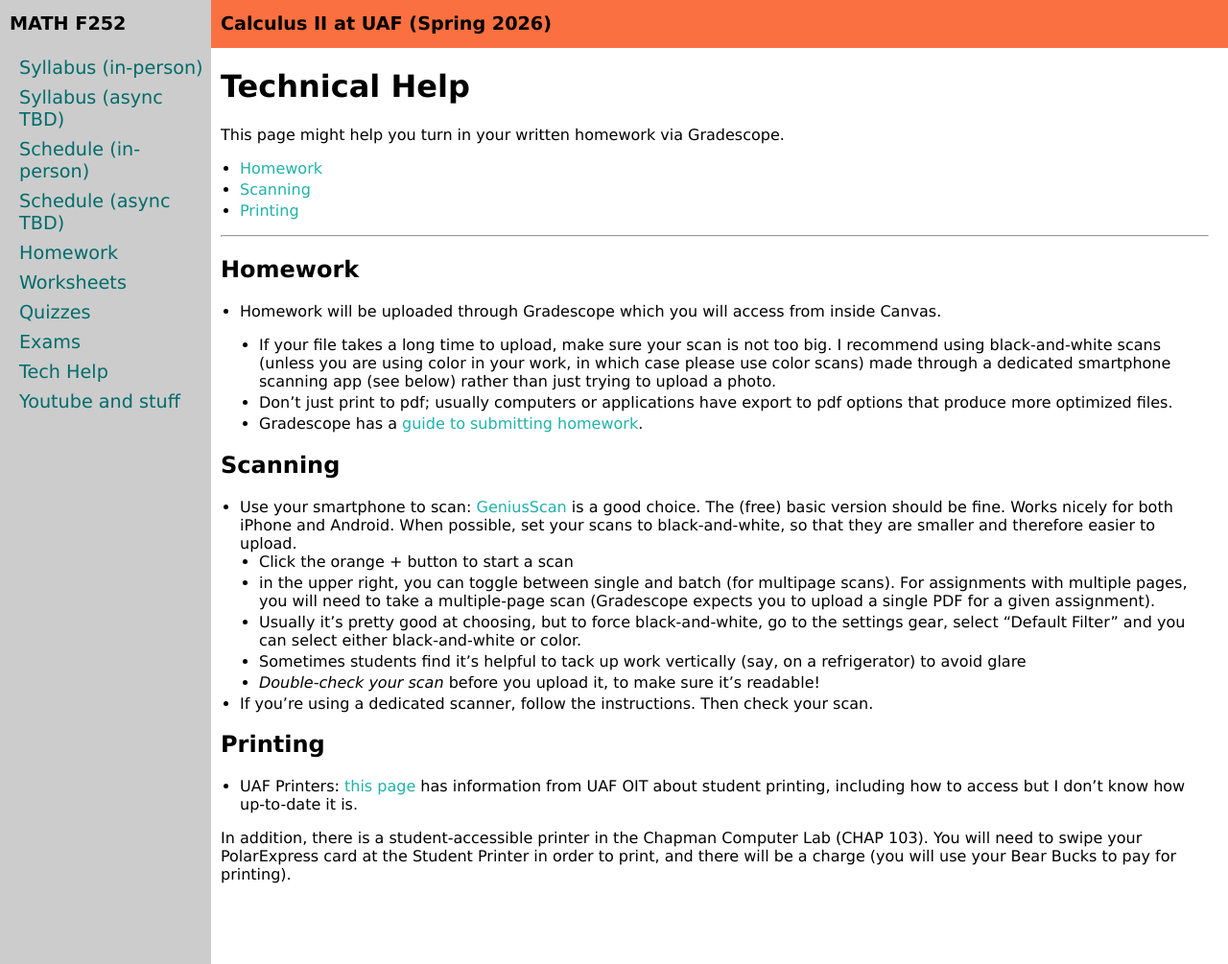
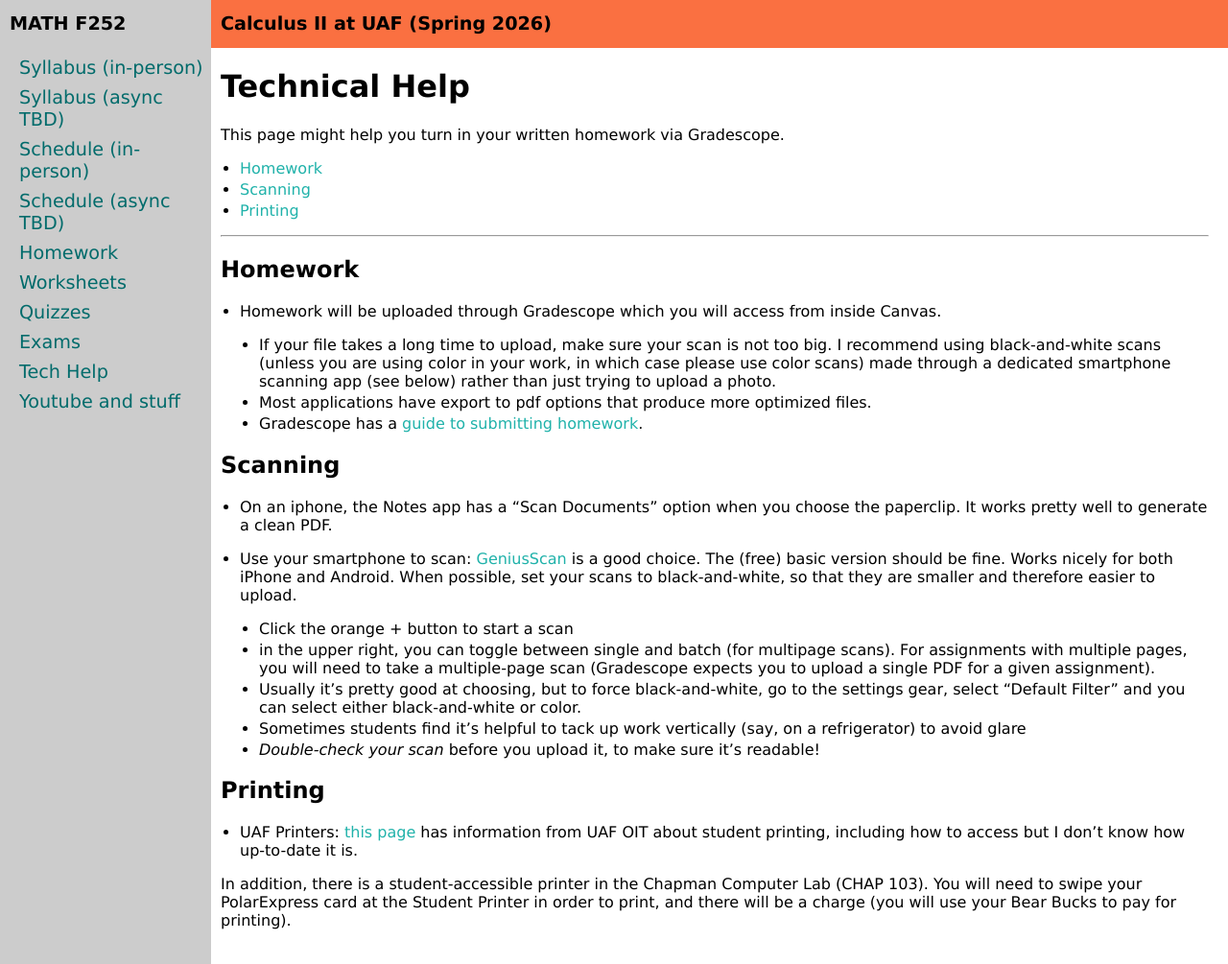
Before and after one commit to uaf-math/calc2, a Jekyll site: the page built from techHelp.md, in a window 1280 px wide and 1005 px high. Shown: the whole window at 96% size. Built offline with Jekyll 4.4.1, drawn with Linux system fonts in a browser that asks for light colours.

Commit message:
clean tech help ... suggestions sought on what should go here

```diff
--- a/techHelp.md
+++ b/techHelp.md
@@ -10,7 +10,6 @@ This page might help you turn in your written homework via Gradescope.
 * [Homework](#homework)
 * [Scanning](#scanning)
 * [Printing](#printing)
-<!--* [CircleIn](#circlein)-->
 
 - - -
 
@@ -18,10 +17,12 @@ This page might help you turn in your written homework via Gradescope.
 * Homework will be uploaded through Gradescope which you will access from inside Canvas.
 
 	- If your file takes a long time to upload, make sure your scan is not too big. I recommend using black-and-white scans (unless you are using color in your work, in which case please use color scans) made through a dedicated smartphone scanning app (see below) rather than just trying to upload a photo.
-	- Don't just print to pdf; usually computers or applications have export to pdf options that produce more optimized files.
+	- Most applications have export to pdf options that produce more optimized files.
 	- Gradescope has a [guide to submitting homework](https://gradescope-static-assets.s3.amazonaws.com/help/submitting_hw_guide.pdf).
 
 ## Scanning
+
+* On an iphone, the Notes app has a "Scan Documents" option when you choose the paperclip.  It works pretty well to generate a clean PDF.
 
 * Use your smartphone to scan: [GeniusScan](https://thegrizzlylabs.com/genius-scan/) is a good choice. The (free) basic version should be fine. Works nicely for both iPhone and Android. When possible, set your scans to black-and-white, so that they are smaller and therefore easier to upload.
 	- Click the orange + button to start a scan
@@ -30,17 +31,8 @@ This page might help you turn in your written homework via Gradescope.
 	- Sometimes students find it's helpful to tack up work vertically (say, on a refrigerator) to avoid glare
 	- *Double-check your scan* before you upload it, to make sure it's readable!
 
-* If you're using a dedicated scanner, follow the instructions. Then check your scan.
-
 ## Printing
 
 * UAF Printers: [this page](https://www.alaska.edu/files/oit/services/printing_support/Pharos-Setup.pdf) has information from UAF OIT about student printing, including how to access but I don't know how up-to-date it is.
 
 In addition, there is a student-accessible printer in the Chapman Computer Lab (CHAP 103). You will need to swipe your PolarExpress card at the Student Printer in order to print, and there will be a charge (you will use your Bear Bucks to pay for printing).
-
-
-<!--
-## CircleIn
-
-UAF is piloting an online forum for class discussion called [CircleIn](https://circleinapp.com/). It has a variety of incentives to encourage participation. Access is easy. When you log in, CircleIn will know your classes. Note that instructors do *not* have access to CircleIn and will not see any posts or participate in any discussions.
--->
```
